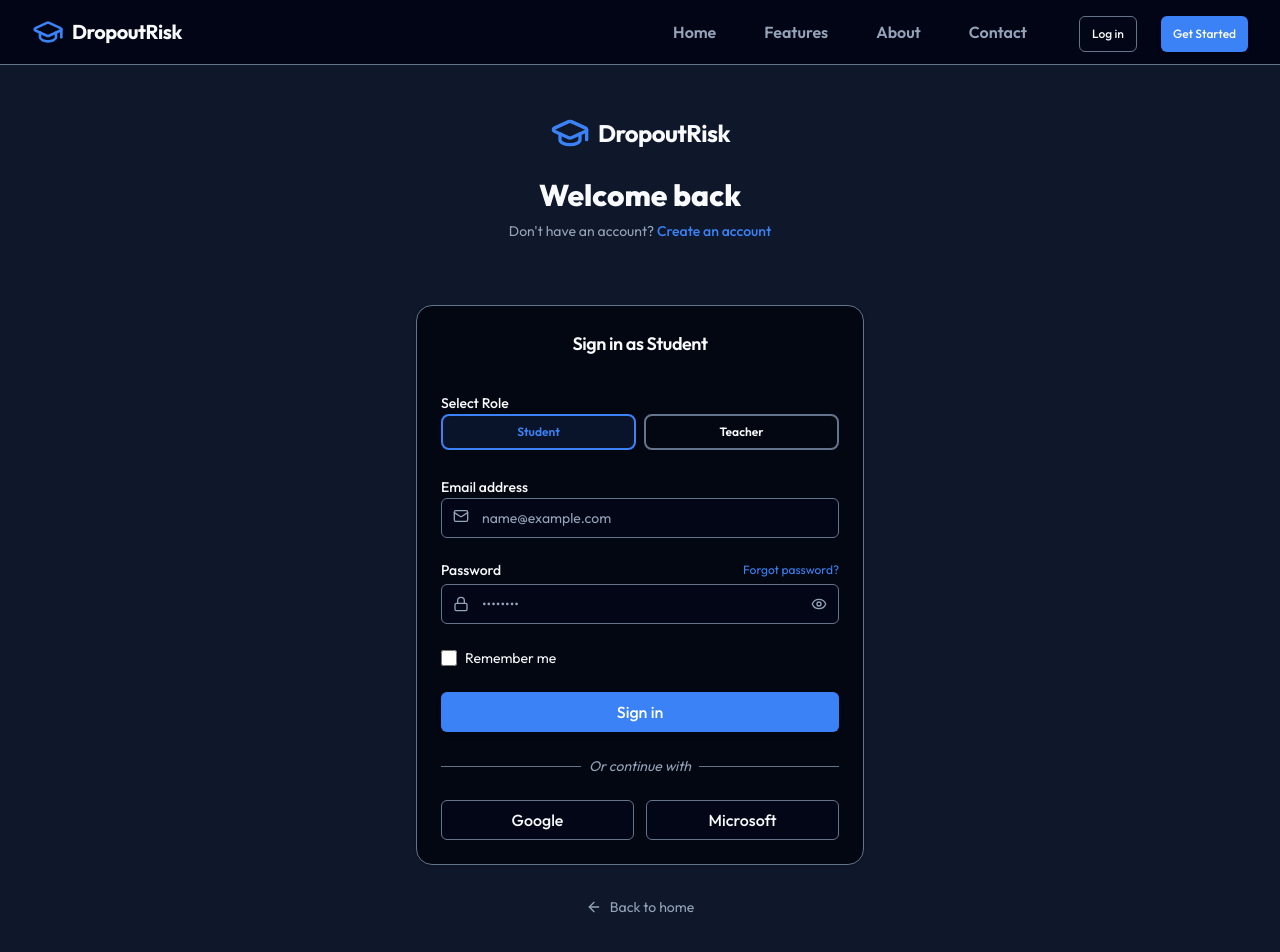
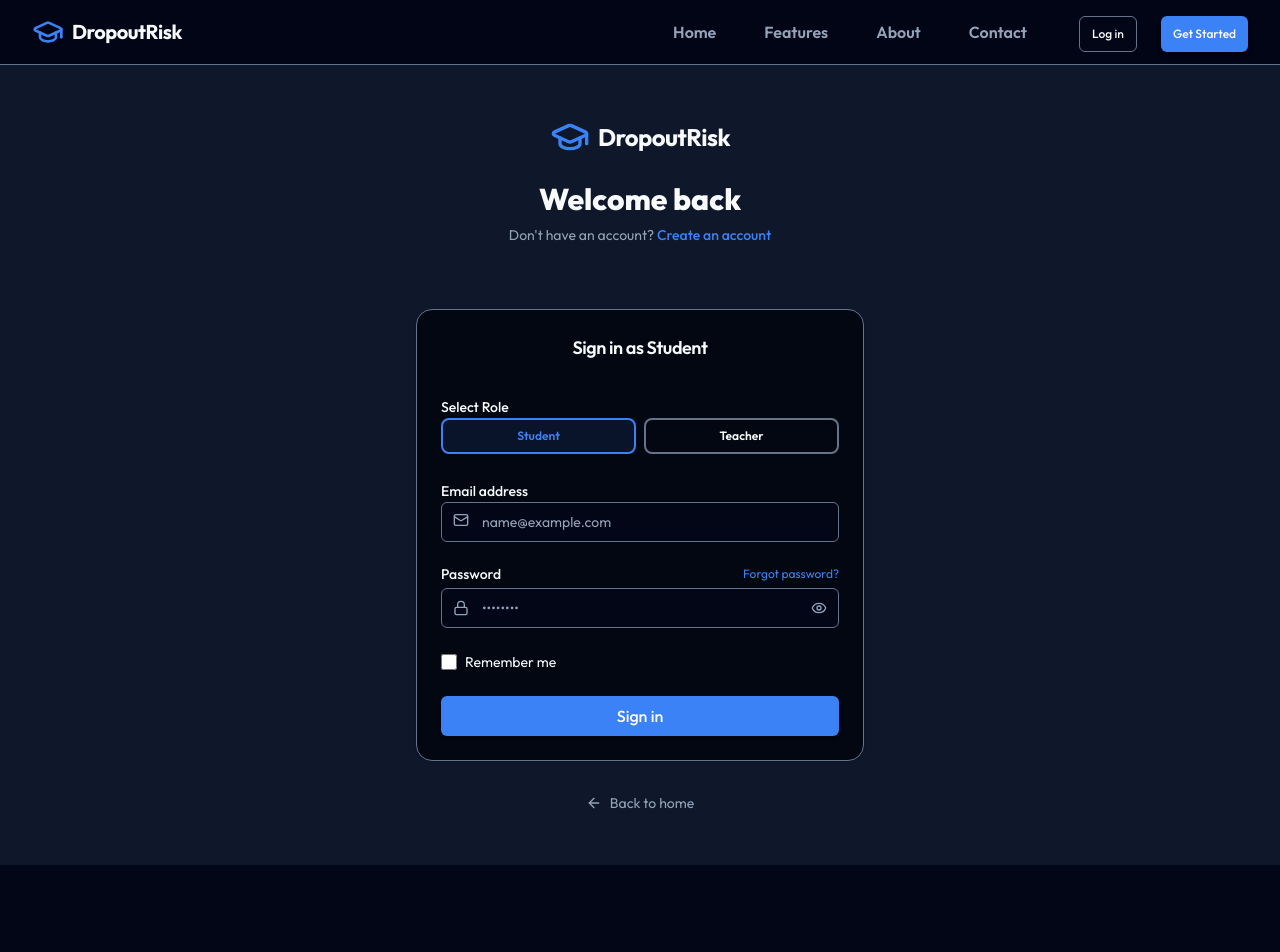
Before and after one commit to rakibal123/Dropout-Prediction-with-Ai, a Next.js app in the folder frontend/: page /login in a window 1280 px wide. Shown: the top 952 px of the page. After the commit the page ends 865 px from the top, so only its background shows below. Built offline with nearby package versions, Linux system fonts and the light colour scheme.

Commit message:
feat(frontend): remove google and microsoft login buttons

```diff
--- a/frontend/src/app/login/page.tsx
+++ b/frontend/src/app/login/page.tsx
@@ -179,25 +179,7 @@ export default function LoginPage() {
                             </Button>
                         </form>
 
-                        <div className="mt-6">
-                            <div className="relative">
-                                <div className="absolute inset-0 flex items-center">
-                                    <div className="w-full border-t border-border" />
-                                </div>
-                                <div className="relative flex justify-center text-sm">
-                                    <span className="px-2 bg-card text-muted-foreground italic">Or continue with</span>
-                                </div>
-                            </div>
 
-                            <div className="mt-6 grid grid-cols-2 gap-3">
-                                <Button variant="outline" className="w-full">
-                                    Google
-                                </Button>
-                                <Button variant="outline" className="w-full">
-                                    Microsoft
-                                </Button>
-                            </div>
-                        </div>
                     </CardContent>
                 </Card>
             </motion.div>
```
